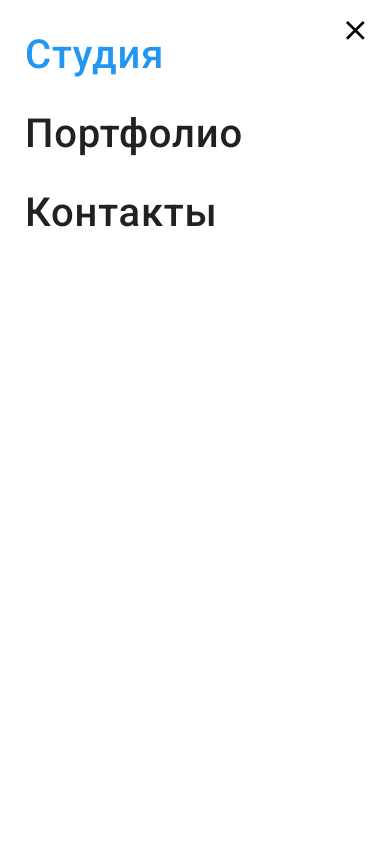
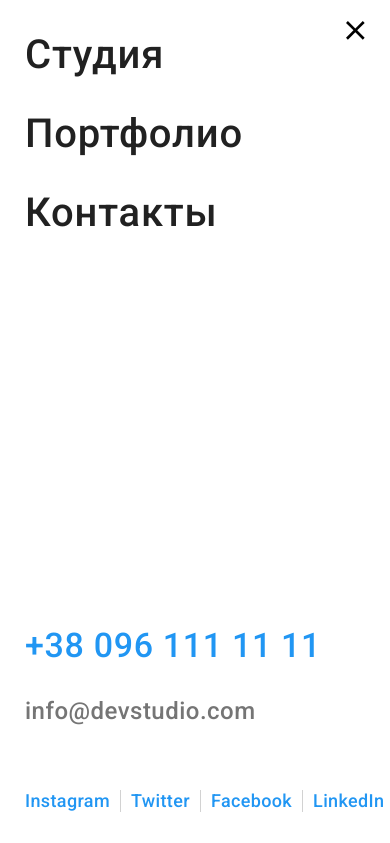
Before and after one commit to sanchesanri/goit-markup-hw-08, a plain HTML site: page index.html in a window 390 px wide. Both pictures are taken after a click on the button 355 px from the left and 36 px from the top of the page. Shown: the top 843 px of the page. Drawn offline with nearby package versions, Linux system fonts and the light colour scheme.

Commit message:
commit 3

```diff
--- a/index.html
+++ b/index.html
@@ -86,6 +86,42 @@
             <a href="#" class="link mobile__link">Контакты</a>
           </li>
         </ul>
+
+        <div class="mobile-bottom">
+          <div class="address-menu-wrapper">
+            <ul class="address-menu">
+              <li class="address-menu__item">
+                <a class="address-menu__link" href="tel:+380961111111">
+                  +38 096 111 11 11</a
+                >
+              </li>
+
+              <li class="address-menu__item">
+                <a class="address-menu__link" href="mailto:info@devstudio.com">
+                  info@devstudio.com</a
+                >
+              </li>
+            </ul>
+          </div>
+
+          <ul class="social-menu">
+            <li class="social-menu__item">
+              <a href="https://www.instagram.com/" class="social-menu__link">Instagram</a>
+            </li>
+
+            <li class="social-menu__item">
+              <a href="https://twitter.com/" class="social-menu__link">Twitter</a>
+            </li>
+
+            <li class="social-menu__item">
+              <a href="https://www.facebook.com/" class="social-menu__link">Facebook</a>
+            </li>
+
+            <li class="social-menu__item">
+              <a href="https://www.linkedin.com/" class="social-menu__link">LinkedIn</a>
+            </li>
+          </ul>
+        </div>
         </div>
         <!-- END Mobile Menu -->
 
--- a/sass/layout/_mobile-menu.scss
+++ b/sass/layout/_mobile-menu.scss
@@ -31,6 +31,11 @@
 
 // Позиционирование и скрытие меню
 .mobile-menu {
+    display: flex;
+    flex-direction: column;
+    justify-content: space-between;
+// Позицтрнирование контента внутри
+
     position: fixed;
     z-index: 100;
 
@@ -41,7 +46,7 @@
     visibility: hidden;
     pointer-events: none;
 
-
+// max-width: 767px;
     width: 100vw;
     height: 100vh;
 
@@ -81,6 +86,10 @@
     }
 }
 
+// Внутрянка mobile-menu
+
+
+
 .mobile__item {
     @include fontStyle(40px, 500, 1.17, 0.02em);
 
@@ -91,8 +100,63 @@
 
 .mobile__link {
     color: var(--primary-text-color);
+
+    transition: color 250ms cubic-bezier(0.4, 0, 0.2, 1);
+
+    &:hover,
+    &:focus{
+        color:var(--accent-text-color);
+    }
 }
 
-.mobile__link--current {
-    color: var(--accent-text-color);
+
+.address-menu__item{
+
+    &:not(:last-child){
+        margin-bottom: 32px;
+    }
+
+    &:nth-child(1) {
+        @include fontStyle(34px, 500, 1.17, 0.02em);
+        color:var(--accent-text-color);}
+
+    &:nth-child(2){
+        @include fontStyle(24px, 500, 1.16, 0.02em);
+    color: var(--secondary-text-color);
+    }
 }
+.address-menu__link{
+    color: currentColor;
+}
+
+.address-menu-wrapper{
+    margin-bottom: 64px;
+}
+
+// Social-menu
+
+.social-menu {
+    display: flex;
+}
+.social-menu__item {
+    display: flex;
+    @include fontStyle(18px, 500, 1.2, 0.02em);
+    color:var(--accent-text-color);
+
+    &:not(:last-child){
+        margin-right: 10px;
+    }
+}
+
+.social-menu__item:not(:last-child):after{
+    content: '';
+    display: block;
+    width: 1px;
+    height: 22px;
+    background-color: rgba(33, 33, 33, 0.2);
+    margin-left: 10px;
+
+}
+.social-menu__link {
+    color: currentColor;
+}
```
Also changed, not shown: portfolio.html (+72 -16 lines), css/main.css, css/main.min.css, 2 other files.
